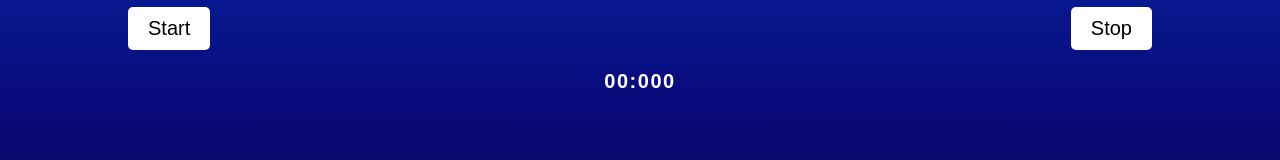
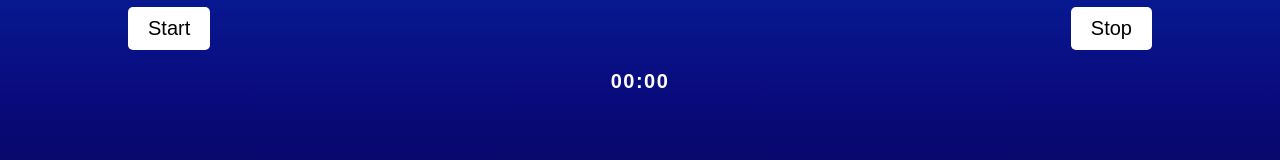
Before and after one commit to patryk-pi/milionerzy_kto_pierwszy_ten_lepszy, a React (Vite) app: page / in a window 1280 px wide. Shown: the part 527-687 px from the top of the page. Built offline with nearby package versions, Linux system fonts and the light colour scheme.

Commit message:
fixed issue with 0 in decimals

```diff
--- a/src/App.tsx
+++ b/src/App.tsx
@@ -51,17 +51,23 @@ function App() {
         let intervalId: number;
 
         if (isRunning) {
-            intervalId = setInterval(() => setTime(time + 1), 10);
+            intervalId = setInterval(
+                () => setTime((prevTime) => prevTime + 1),
+                10
+            );
         }
 
+        console.log(milliseconds);
+
         return () => clearInterval(intervalId);
-    }, [isRunning, time]);
+    }, [isRunning]);
 
     // Seconds calculation
-    const seconds = Math.floor((time % 6000) / 100);
+    const seconds = Math.floor(time / 100);
 
     // Milliseconds calculation
     const milliseconds = time % 100;
+    const formattedMilliseconds = milliseconds.toString().padStart(2, "0");
 
     return (
         <>
@@ -85,7 +91,7 @@ function App() {
                 <Buttons startGame={startGame} stopGame={stopGame} />
                 <StyledStopWatch>
                     {seconds.toString().padStart(2, "0")}:
-                    {milliseconds.toString().padStart(3, "0")}
+                    {formattedMilliseconds}
                 </StyledStopWatch>
                 {!isRunning && (
                     <StyledAnswersOrder>
```
